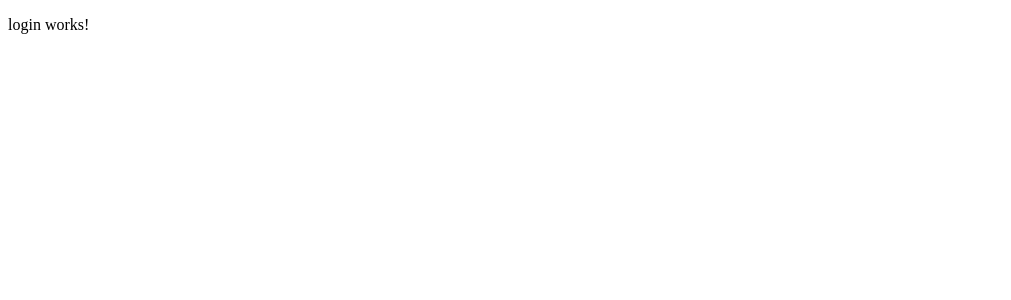
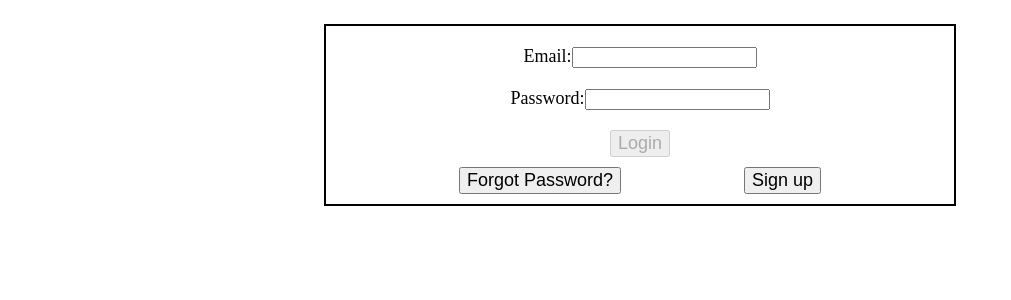
Before and after one commit to Michael-BentonSanchez/TripGenie, an Angular app: page /login in a window 1280 px wide. Shown: the top 300 px of the page, without its empty margins (0-1011 px from the left). Built offline with nearby package versions, Linux system fonts and the light colour scheme.

Commit message:
created auth service with login and sign up methods

```diff
--- a/package.json
+++ b/package.json
@@ -18,6 +18,7 @@
     "@angular/platform-browser": "^17.3.0",
     "@angular/platform-browser-dynamic": "^17.3.0",
     "@angular/router": "^17.3.0",
+    "@supabase/supabase-js": "^2.45.4",
     "rxjs": "~7.8.0",
     "tslib": "^2.3.0",
     "zone.js": "~0.14.3"
--- a/src/app/components/login/login.component.css
+++ b/src/app/components/login/login.component.css
@@ -0,0 +1,37 @@
+.container {
+  /* background-color: black; */
+  margin: 1.5rem;
+}
+
+.form-container {
+  width: 50%;
+  margin: 0 auto;
+  border: 2px solid black;
+  padding: 10px;
+}
+
+.email-container {
+  text-align: center;
+  padding: 10px;
+}
+
+.password-container {
+  text-align: center;
+  padding: 10px;
+}
+
+.button-container {
+  text-align: center;
+  padding: 10px;
+}
+
+label,
+button {
+  font-size: large;
+}
+
+.options-container {
+  text-align: center;
+  display: flex;
+  justify-content: space-evenly;
+}
--- a/src/app/components/login/login.component.html
+++ b/src/app/components/login/login.component.html
@@ -1 +1,37 @@
-<p>login works!</p>
+<div class="container">
+  <div class="form-container">
+    <form [formGroup]="loginForm" (ngSubmit)="onSubmit()">
+      <div class="email-container">
+        <label for="email">Email:</label>
+        <input type="email" id="email" formControlName="email" />
+        <div
+          *ngIf="
+            loginForm.get('email')?.invalid && loginForm.get('email')?.touched
+          "
+        >
+          <!-- Error message for invalid email-->
+        </div>
+      </div>
+
+      <div class="password-container">
+        <label for="password">Password:</label>
+        <input type="password" id="password" formControlName="password" />
+        <div
+          *ngIf="
+            loginForm.get('password')?.invalid &&
+            loginForm.get('password')?.touched
+          "
+        >
+          <!-- Error message for invalid password -->
+        </div>
+      </div>
+      <div class="button-container">
+        <button type="submit" [disabled]="loginForm.invalid">Login</button>
+      </div>
+    </form>
+    <div class="options-container">
+      <button (click)="passwordRecovery()">Forgot Password?</button>
+      <button (click)="signUp()">Sign up</button>
+    </div>
+  </div>
+</div>
--- a/src/app/components/login/login.component.ts
+++ b/src/app/components/login/login.component.ts
@@ -1,10 +1,40 @@
 import { Component } from '@angular/core';
+import { FormGroup, FormControl, Validators } from '@angular/forms';
+import { AuthService } from '../../services/auth.service';
 
 @Component({
   selector: 'app-login',
   templateUrl: './login.component.html',
-  styleUrl: './login.component.css'
+  styleUrl: './login.component.css',
 })
 export class LoginComponent {
+  constructor(private authService: AuthService) {}
 
+  loginForm = new FormGroup({
+    email: new FormControl('', [Validators.required, Validators.email]),
+    password: new FormControl('', [
+      Validators.required,
+      Validators.minLength(8),
+    ]),
+  });
+
+  onSubmit() {
+    this.authService
+      .login(this.loginForm.value.email!, this.loginForm.value.password!)
+      .subscribe((result) => {
+        if (result.error) {
+          console.log(result.error.message);
+        } else {
+          console.log('Success');
+        }
+      });
+  }
+
+  passwordRecovery() {
+    // navigate to password recovery page
+  }
+
+  signUp() {
+    // navigate to sign up page
+  }
 }
--- a/src/app/components/signup/signup.component.html
+++ b/src/app/components/signup/signup.component.html
@@ -1 +1,44 @@
-<p>signup works!</p>
+<div class="container">
+  <div class="form-container">
+    <form [formGroup]="signupForm" (ngSubmit)="onSubmit()">
+      <div class="email-container">
+        <label for="email">Email:</label>
+        <input type="email" id="email" formControlName="email" />
+        <div
+          *ngIf="
+            signupForm.get('email')?.invalid && signupForm.get('email')?.touched
+          "
+        >
+          <!-- Error message for invalid email-->
+        </div>
+      </div>
+
+      <div class="password-container">
+        <label for="password">Password:</label>
+        <input type="password" id="password" formControlName="password" />
+        <div
+          *ngIf="
+            signupForm.get('password')?.invalid &&
+            signupForm.get('password')?.touched
+          "
+        >
+          <!-- Error message for invalid password -->
+        </div>
+      </div>
+
+      <div class="first-container">
+        <label for="firstname">First Name:</label>
+        <input type="firstname" id="firstname" formControlName="firstname" />
+      </div>
+
+      <div class="last-container">
+        <label for="lastname">Last Name:</label>
+        <input type="lastname" id="lastname" formControlName="lastname" />
+      </div>
+
+      <div class="button-container">
+        <button type="submit" [disabled]="signupForm.invalid">Login</button>
+      </div>
+    </form>
+  </div>
+</div>
--- a/src/app/components/signup/signup.component.ts
+++ b/src/app/components/signup/signup.component.ts
@@ -1,10 +1,40 @@
 import { Component } from '@angular/core';
+import { FormGroup, FormControl, Validators } from '@angular/forms';
+import { AuthService } from '../../services/auth.service';
 
 @Component({
   selector: 'app-signup',
   templateUrl: './signup.component.html',
-  styleUrl: './signup.component.css'
+  styleUrl: './signup.component.css',
 })
 export class SignupComponent {
+  constructor(private authService: AuthService) {}
 
+  signupForm = new FormGroup({
+    email: new FormControl('', [Validators.required, Validators.email]),
+    password: new FormControl('', [
+      Validators.required,
+      Validators.minLength(8),
+    ]),
+    firstname: new FormControl(''),
+    lastname: new FormControl(''),
+  });
+
+  onSubmit() {
+    // console.log(this.signupForm.value.lastname);
+    this.authService
+      .register(
+        this.signupForm.value.email!,
+        this.signupForm.value.password!,
+        this.signupForm.value.firstname!,
+        this.signupForm.value.lastname!
+      )
+      .subscribe((result) => {
+        if (result.error) {
+          console.log(result.error.message);
+        } else {
+          console.log('Success');
+        }
+      });
+  }
 }
--- /dev/null
+++ b/src/app/services/auth.service.ts
@@ -0,0 +1,48 @@
+import { Injectable } from '@angular/core';
+import {
+  AuthResponse,
+  createClient,
+  SupabaseClient,
+} from '@supabase/supabase-js';
+import { environment } from '../../environments/environment';
+import { from, Observable } from 'rxjs';
+
+@Injectable({
+  providedIn: 'root',
+})
+export class AuthService {
+  private supaBase: SupabaseClient;
+  constructor() {
+    this.supaBase = createClient(
+      environment.supabaseUrl,
+      environment.supabaseKey
+    );
+  }
+
+  register(
+    email: string,
+    password: string,
+    firstName: string,
+    lastName: string
+  ): Observable<AuthResponse> {
+    const promise = this.supaBase.auth.signUp({
+      email,
+      password,
+      options: {
+        data: {
+          firstName,
+          lastName,
+        },
+      },
+    });
+    return from(promise);
+  }
+
+  login(email: string, password: string): Observable<AuthResponse> {
+    const promise = this.supaBase.auth.signInWithPassword({
+      email,
+      password,
+    });
+    return from(promise);
+  }
+}
--- /dev/null
+++ b/src/environments/environment.ts
@@ -0,0 +1,5 @@
+export const environment = {
+  supabaseUrl: 'https://pezlcfqqfgzgtxzqbmah.supabase.co',
+  supabaseKey:
+    'eyJhbGciOiJIUzI1NiIsInR5cCI6IkpXVCJ9.eyJpc3MiOiJzdXBhYmFzZSIsInJlZiI6InBlemxjZnFxZmd6Z3R4enFibWFoIiwicm9sZSI6ImFub24iLCJpYXQiOjE3MjY1NDU1MjMsImV4cCI6MjA0MjEyMTUyM30.qdKI8WT9XEFC6qrt_tVEdXvyDqNF4luYFWJwygEdakM',
+};
```
Also changed, not shown: src/app/app.module.ts (+8 -8 lines), 2 other files (tests, documents, lock files or other folders).
